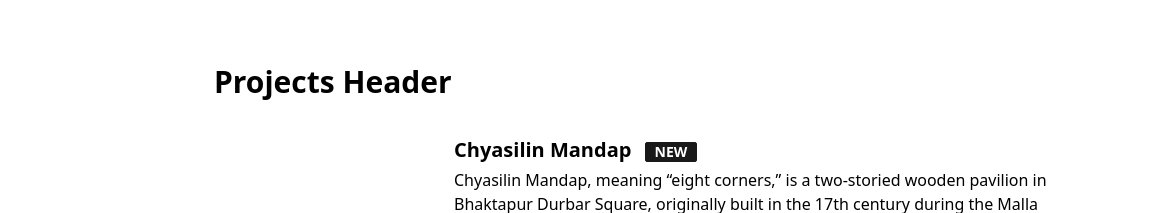
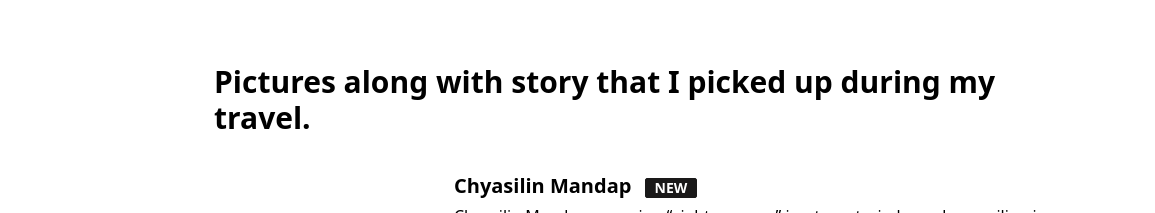
Before and after one commit to ragizz/newwebsite, an Astro site: page /projects in a window 1280 px wide. Shown: the top 213 px of the page, 0-1155 px from the left. Built offline with nearby package versions, Linux system fonts and the light colour scheme; Astro itself is replaced by a stand-in of ours.

Commit message:
Update projects.astro

```diff
--- a/src/pages/projects.astro
+++ b/src/pages/projects.astro
@@ -5,7 +5,7 @@ import HorizontalCard from "../components/HorizontalCard.astro";
 
 <BaseLayout title = "Pictures" sideBarActiveItemID="projects">
   <div>
-    <div class="text-3xl w-full font-bold mb-5">Projects Header</div>
+    <div class="text-3xl w-full font-bold mb-5"> Pictures along with story that I picked up during my travel.</div>
   </div>
 
   <HorizontalCard
```
